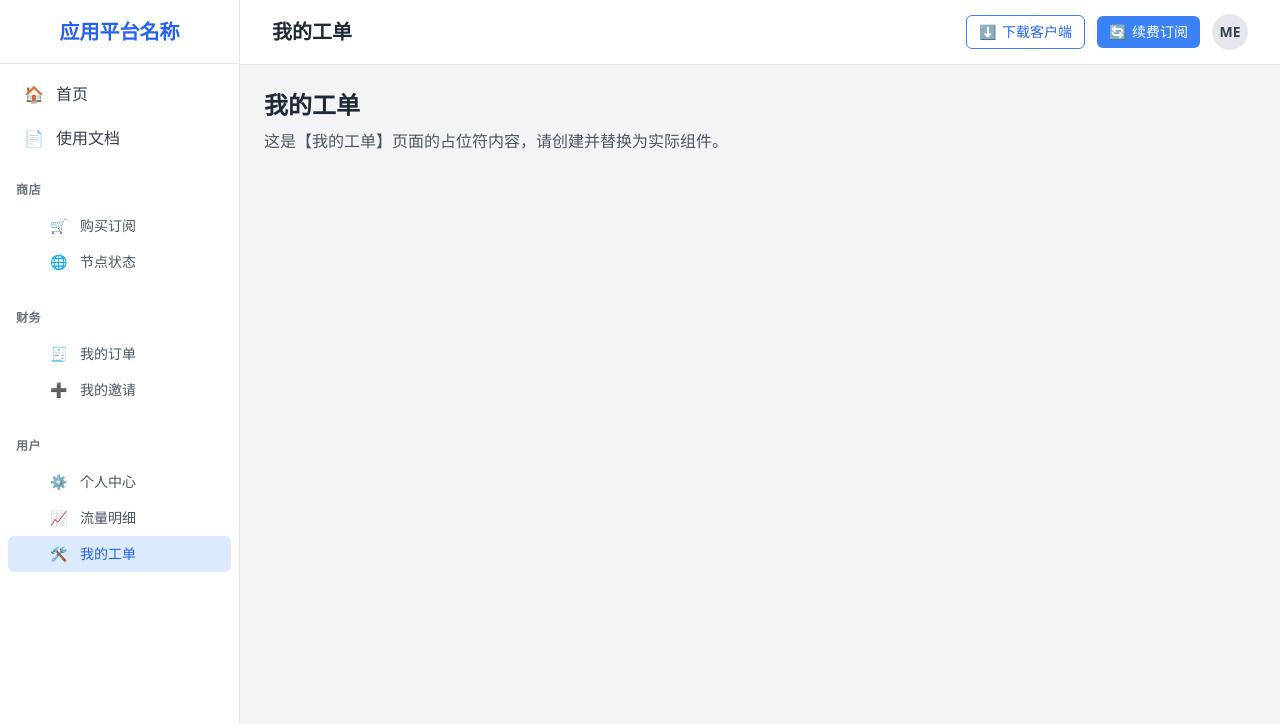
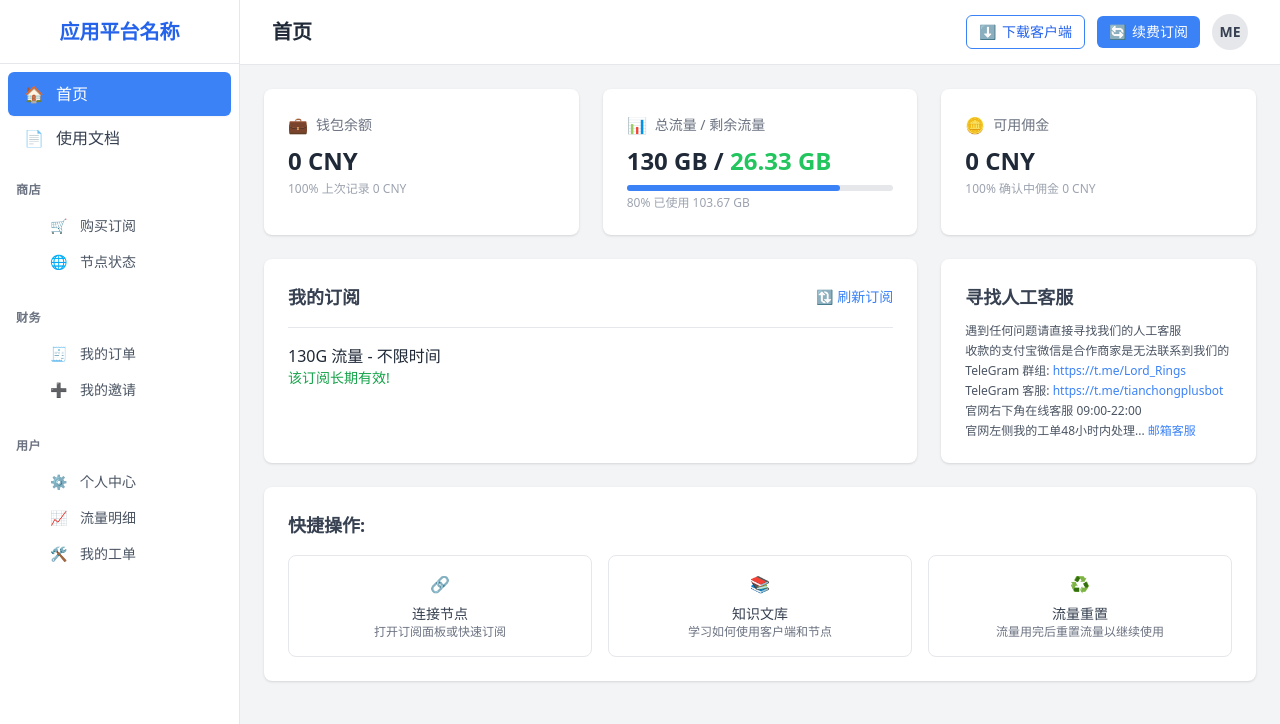
Before and after one commit to PotatoOfficialTeam/page-theme-project, a React (Vite) app: page /dashboard/user/tickets in a window 1280 px wide. Shown: the top 724 px of the page. Built offline with nearby package versions, Linux system fonts and the light colour scheme; sample sign-in values are in the browser's storage.

Commit message:
模拟登录改为真实登录

```diff
--- a/src/components/UserDashboardLayout.tsx
+++ b/src/components/UserDashboardLayout.tsx
@@ -1,6 +1,4 @@
 import React, { useState, useEffect, useRef } from 'react';
-// 1. 导入 react-router-dom 相关组件
-import { Link, Outlet, useLocation, useNavigate } from 'react-router-dom';
 
 // --- 图标占位符 (与之前版本相同) ---
 const HomeIcon = () => <span>🏠</span>;
@@ -19,27 +17,28 @@ const DownloadIcon = () => <span>⬇️</span>;
 const RenewIcon = () => <span>🔄</span>;
 const MenuIcon = () => <span>☰</span>;
 const UserProfileIcon = () => <span className="text-sm font-semibold">ME</span>;
-// WalletIcon, TrafficIcon, CommissionIcon, RefreshIcon, ConnectNodeIcon, KnowledgeBaseIcon, ResetTrafficIcon 已在 HomePageContent 中使用
+const WalletIcon = () => <span>💼</span>;
+const TrafficIcon = () => <span>📊</span>;
+const CommissionIcon = () => <span>🪙</span>;
+const RefreshIcon = () => <span>🔃</span>;
+const ConnectNodeIcon = () => <span>🔗</span>;
+const KnowledgeBaseIcon = () => <span>📚</span>;
+const ResetTrafficIcon = () => <span>♻️</span>;
 const LogoutIcon = () => <span>🚪</span>;
 
-// --- 导航项类型定义 (component 属性不再由此组件直接使用，而是由路由配置使用) ---
+// --- 导航项类型定义 (与之前版本相同) ---
 interface NavItem {
   id: string;
   label: string;
   icon?: React.ReactNode;
-  path: string; // path 现在用于 Link to 和路由匹配
+  path?: string;
   isCategoryLabel?: boolean;
   subItems?: NavItem[];
-  // component?: React.FC; // 这个属性将由 main.tsx 中的路由配置使用
+  component?: React.FC; // 新增: 用于指定该导航项对应的组件
 }
 
-// --- 占位符页面组件定义 (这些组件的实际内容应在各自的文件中) ---
-// 您应该将这些组件移动到各自的文件中，例如 src/pages/HomePageContent.tsx 等
-// 并在这里导入它们，或者直接在 main.tsx 的路由配置中引用它们的文件路径。
-// 为了演示，暂时保留在这里。
-
-const HomePageContent: React.FC = () => {
-  const WalletIcon = () => <span>💼</span>; const TrafficIcon = () => <span>📊</span>; const CommissionIcon = () => <span>🪙</span>; const RefreshIcon = () => <span>🔃</span>; const ConnectNodeIcon = () => <span>🔗</span>; const KnowledgeBaseIcon = () => <span>📚</span>; const ResetTrafficIcon = () => <span>♻️</span>;
+// --- 1. 为每个可导航页面创建占位符组件 ---
+const HomePageContent: React.FC = () => { /* ... (首页内容与之前版本相同，此处省略以减少重复) ... */
   const walletBalance = "0 CNY"; const lastRecord = "0 CNY"; const totalTraffic = "130 GB"; const remainingTraffic = "26.33 GB"; const usedTraffic = "103.67 GB"; const trafficUsagePercentage = 80; const availableCommission = "0 CNY"; const pendingCommission = "0 CNY";
   const subscription = { name: "130G 流量 - 不限时间", status: "该订阅长期有效!" };
   return (
@@ -64,6 +63,8 @@ const HomePageContent: React.FC = () => {
     </div>
   );
 };
+
+// --- 其他页面组件占位符 ---
 const DocsPage: React.FC = () => <div className="p-6"><h1 className="text-2xl font-bold text-gray-800">使用文档</h1><p className="mt-2 text-gray-600">这里是使用文档的内容。</p></div>;
 const PurchaseSubscriptionPage: React.FC = () => <div className="p-6"><h1 className="text-2xl font-bold text-gray-800">购买订阅</h1><p className="mt-2 text-gray-600">这里是购买订阅的选项和流程。</p></div>;
 const NodeStatusPage: React.FC = () => <div className="p-6"><h1 className="text-2xl font-bold text-gray-800">节点状态</h1><p className="mt-2 text-gray-600">这里显示所有节点的状态信息。</p></div>;
@@ -72,36 +73,33 @@ const MyInvitationsPage: React.FC = () => <div className="p-6"><h1 className="te
 const PersonalCenterPage: React.FC = () => <div className="p-6"><h1 className="text-2xl font-bold text-gray-800">个人中心</h1><p className="mt-2 text-gray-600">这里可以修改您的个人信息和设置。</p></div>;
 const TrafficDetailsPage: React.FC = () => <div className="p-6"><h1 className="text-2xl font-bold text-gray-800">流量明细</h1><p className="mt-2 text-gray-600">这里显示您的详细流量使用情况。</p></div>;
 const MyTicketsPage: React.FC = () => <div className="p-6"><h1 className="text-2xl font-bold text-gray-800">我的工单</h1><p className="mt-2 text-gray-600">这里是您提交的工单和处理状态。</p></div>;
-// NotFoundPage 可以在 main.tsx 的路由配置中使用
+const NotFoundPage: React.FC = () => <div className="p-6"><h1 className="text-2xl font-bold text-red-500">404 - 页面未找到</h1><p className="mt-2 text-gray-600">抱歉，您访问的页面不存在。</p></div>;
 
 
-// --- 更新侧边栏导航数据，移除 component 属性，path 用于 Link ---
+// --- 2. 更新侧边栏导航数据，关联组件 ---
 const sidebarNavigation: NavItem[] = [
-  { id: 'home', label: '首页', icon: <HomeIcon />, path: 'home' }, // path 相对于父路由
-  { id: 'docs', label: '使用文档', icon: <DocsIcon />, path: 'docs' },
+  { id: 'home', label: '首页', icon: <HomeIcon />, path: '/dashboard', component: HomePageContent },
+  { id: 'docs', label: '使用文档', icon: <DocsIcon />, path: '/docs', component: DocsPage },
   {
-    id: 'storeCategory', label: '商店', isCategoryLabel: true, path: '', // 分类标签通常没有自己的路径
-    icon: <StoreCategoryIcon />,
+    id: 'storeCategory', label: '商店', isCategoryLabel: true, icon: <StoreCategoryIcon />,
     subItems: [
-      { id: 'purchaseSubscription', label: '购买订阅', icon: <PurchaseSubscriptionIcon />, path: 'store/purchase' },
-      { id: 'nodeStatus', label: '节点状态', icon: <NodeStatusIcon />, path: 'store/status' },
+      { id: 'purchaseSubscription', label: '购买订阅', icon: <PurchaseSubscriptionIcon />, path: '/store/purchase', component: PurchaseSubscriptionPage },
+      { id: 'nodeStatus', label: '节点状态', icon: <NodeStatusIcon />, path: '/store/status', component: NodeStatusPage },
     ],
   },
   {
-    id: 'financeCategory', label: '财务', isCategoryLabel: true, path: '',
-    icon: <FinanceCategoryIcon />,
+    id: 'financeCategory', label: '财务', isCategoryLabel: true, icon: <FinanceCategoryIcon />,
     subItems: [
-      { id: 'myOrders', label: '我的订单', icon: <MyOrdersIcon />, path: 'finance/orders' },
-      { id: 'myInvitations', label: '我的邀请', icon: <MyInvitationsIcon />, path: 'finance/invitations' },
+      { id: 'myOrders', label: '我的订单', icon: <MyOrdersIcon />, path: '/finance/orders', component: MyOrdersPage },
+      { id: 'myInvitations', label: '我的邀请', icon: <MyInvitationsIcon />, path: '/finance/invitations', component: MyInvitationsPage },
     ],
   },
   {
-    id: 'userCategory', label: '用户', isCategoryLabel: true, path: '',
-    icon: <UserCategoryIcon />,
+    id: 'userCategory', label: '用户', isCategoryLabel: true, icon: <UserCategoryIcon />,
     subItems: [
-      { id: 'personalCenter', label: '个人中心', icon: <PersonalCenterIcon />, path: 'user/profile' },
-      { id: 'trafficDetails', label: '流量明细', icon: <TrafficDetailsIcon />, path: 'user/traffic' },
-      { id: 'myTickets', label: '我的工单', icon: <MyTicketsIcon />, path: 'user/tickets' },
+      { id: 'personalCenter', label: '个人中心', icon: <PersonalCenterIcon />, path: '/user/profile', component: PersonalCenterPage },
+      { id: 'trafficDetails', label: '流量明细', icon: <TrafficDetailsIcon />, path: '/user/traffic', component: TrafficDetailsPage },
+      { id: 'myTickets', label: '我的工单', icon: <MyTicketsIcon />, path: '/user/tickets', component: MyTicketsPage },
     ],
   },
 ];
@@ -112,30 +110,10 @@ interface UserDashboardLayoutProps {
 }
 
 const UserDashboardLayout: React.FC<UserDashboardLayoutProps> = ({ onLogout }) => {
-  const location = useLocation(); // 获取当前路由位置
-  const navigate = useNavigate(); // 获取导航函数
+  const [activePageId, setActivePageId] = useState<string>('home');
   const [isSidebarOpen, setIsSidebarOpen] = useState(true);
   const [isUserMenuOpen, setIsUserMenuOpen] = useState(false);
   const userMenuRef = useRef<HTMLDivElement>(null);
-
-  // 根据当前路径确定激活的导航项ID
-  const getActivePageIdFromPath = (pathname: string) => {
-    // 假设 UserDashboardLayout 挂载在 /dashboard 路径下
-    // 那么 pathname 会是 /dashboard/home, /dashboard/docs 等
-    const relativePath = pathname.startsWith('/dashboard/') ? pathname.substring('/dashboard/'.length) : pathname;
-
-    for (const item of sidebarNavigation) {
-      if (item.path === relativePath && !item.isCategoryLabel) return item.id;
-      if (item.subItems) {
-        for (const subItem of item.subItems) {
-          if (subItem.path === relativePath) return subItem.id;
-        }
-      }
-    }
-    return 'home'; // 默认返回 home
-  };
-  const activePageId = getActivePageIdFromPath(location.pathname);
-
 
   useEffect(() => {
     const handleClickOutside = (event: MouseEvent) => {
@@ -147,51 +125,31 @@ const UserDashboardLayout: React.FC<UserDashboardLayoutProps> = ({ onLogout }) =
     return () => { document.removeEventListener('mousedown', handleClickOutside); };
   }, []);
 
-  const handleSidebarLinkClick = () => {
-    if (window.innerWidth < 768) { // 如果是小屏幕，点击链接后关闭侧边栏
-       setIsSidebarOpen(false);
+  const handleNavClick = (item: NavItem) => {
+    if (!item.isCategoryLabel && item.path) {
+      setActivePageId(item.id);
+      if (window.innerWidth < 768 && !item.subItems) {
+         setIsSidebarOpen(false);
+      }
     }
   };
 
-  const renderNavMenuItems = (items: NavItem[]) => {
+  const renderNavMenuItems = (items: NavItem[]) => { /* ... (与之前版本相同，此处省略) ... */
     return items.map(item => (
       <React.Fragment key={item.id}>
         {item.isCategoryLabel ? (
           <div className="px-4 pt-4 pb-1"><span className="text-xs font-semibold text-gray-500 uppercase tracking-wider">{item.label}</span></div>
         ) : (
-          // 2. 使用 Link 组件进行导航
-          <Link
-            to={item.path} // 使用 item.path 作为链接目标
-            onClick={handleSidebarLinkClick}
-            className={`flex items-center py-2.5 px-4 cursor-pointer transition-colors rounded-md mx-2
-              ${activePageId === item.id
-                ? 'bg-blue-500 text-white font-medium shadow-sm'
-                : 'text-gray-700 hover:bg-gray-100 hover:text-gray-800'
-              }
-            `}
-          >
-            <span className="mr-3 w-5 flex items-center justify-center">{item.icon}</span>
-            <span>{item.label}</span>
-          </Link>
+          <div onClick={() => handleNavClick(item)} className={`flex items-center py-2.5 px-4 cursor-pointer transition-colors rounded-md mx-2 ${activePageId === item.id ? 'bg-blue-500 text-white font-medium shadow-sm' : 'text-gray-700 hover:bg-gray-100 hover:text-gray-800'}`}>
+            <span className="mr-3 w-5 flex items-center justify-center">{item.icon}</span><span>{item.label}</span>
+          </div>
         )}
         {item.isCategoryLabel && item.subItems && (
           <div className="mt-1 mb-2">
             {item.subItems.map(subItem => (
-              // 2. 子项也使用 Link 组件
-              <Link
-                key={subItem.id}
-                to={subItem.path} // 使用 subItem.path
-                onClick={handleSidebarLinkClick}
-                className={`flex items-center py-2 pl-10 pr-4 cursor-pointer transition-colors rounded-md mx-2 text-sm
-                  ${activePageId === subItem.id
-                    ? 'bg-blue-100 text-blue-600 font-medium'
-                    : 'text-gray-600 hover:bg-gray-50 hover:text-gray-800'
-                  }
-                `}
-              >
-                <span className="mr-3 w-5 flex items-center justify-center">{subItem.icon}</span>
-                <span>{subItem.label}</span>
-              </Link>
+              <div key={subItem.id} onClick={() => handleNavClick(subItem)} className={`flex items-center py-2 pl-10 pr-4 cursor-pointer transition-colors rounded-md mx-2 text-sm ${activePageId === subItem.id ? 'bg-blue-100 text-blue-600 font-medium' : 'text-gray-600 hover:bg-gray-50 hover:text-gray-800'}`}>
+                <span className="mr-3 w-5 flex items-center justify-center">{subItem.icon}</span><span>{subItem.label}</span>
+              </div>
             ))}
           </div>
         )}
@@ -199,36 +157,46 @@ const UserDashboardLayout: React.FC<UserDashboardLayoutProps> = ({ onLogout }) =
     ));
   };
 
-  const getCurrentPageLabel = () => {
-    for (const item of sidebarNavigation) {
-      if (item.id === activePageId && !item.isCategoryLabel) return item.label;
+  const findCurrentPageData = (items: NavItem[], id: string): NavItem | undefined => {
+    for (const item of items) {
+      if (item.id === id && item.component) return item; // 只返回有组件的项
       if (item.subItems) {
-        for (const subItem of item.subItems) {
-          if (subItem.id === activePageId) return subItem.label;
-        }
+        const foundInSub = findCurrentPageData(item.subItems, id);
+        if (foundInSub && foundInSub.component) return foundInSub;
       }
     }
-    return sidebarNavigation.find(item => item.id === 'home')?.label || '仪表盘';
+    return undefined;
   };
-  const currentPageLabel = getCurrentPageLabel();
+
+  // 3. 渲染当前激活页面的组件
+  const renderActivePageComponent = () => {
+    const currentPageData = findCurrentPageData(sidebarNavigation, activePageId);
+    if (currentPageData && currentPageData.component) {
+      const PageComponent = currentPageData.component;
+      return <PageComponent />;
+    }
+    // 如果找不到对应组件或当前是分类标签，可以显示首页或一个默认/404页面
+    const homePageData = sidebarNavigation.find(item => item.id === 'home');
+    if (homePageData && homePageData.component){
+        const HomePage = homePageData.component;
+        return <HomePage/>; // 默认或回退到首页
+    }
+    return <NotFoundPage />; // 或者一个更通用的错误/占位组件
+  };
+
+  const currentPageLabel = findCurrentPageData(sidebarNavigation, activePageId)?.label || sidebarNavigation.find(item => item.id === 'home')?.label || '仪表盘';
+
 
   const handleLogoutClick = () => {
     setIsUserMenuOpen(false);
     if (onLogout) onLogout();
-    else {
-      console.warn("onLogout prop not provided to UserDashboardLayout");
-      // 默认客户端退出逻辑 (示例)
-      localStorage.removeItem('userToken'); // 清除 token
-      navigate('/login'); // 跳转到登录页
-    }
+    else console.warn("onLogout prop not provided to UserDashboardLayout");
   };
 
   return (
     <div className="flex h-screen bg-gray-100 font-sans">
       <aside className={` ${isSidebarOpen ? 'translate-x-0' : '-translate-x-full'} fixed inset-y-0 left-0 z-30 w-60 bg-white shadow-lg transform transition-transform duration-300 ease-in-out md:relative md:translate-x-0 md:shadow-none md:border-r md:border-gray-200 flex flex-col`}>
-        <div className="flex items-center justify-center h-16 border-b border-gray-200 px-4">
-          <Link to="home" className="text-xl font-bold text-blue-600 whitespace-nowrap overflow-hidden overflow-ellipsis">应用平台名称</Link>
-        </div>
+        <div className="flex items-center justify-center h-16 border-b border-gray-200 px-4"><span className="text-xl font-bold text-blue-600 whitespace-nowrap overflow-hidden overflow-ellipsis">应用平台名称</span></div>
         <nav className="pt-2 pb-4 flex-grow overflow-y-auto">{renderNavMenuItems(sidebarNavigation)}</nav>
       </aside>
 
@@ -255,9 +223,9 @@ const UserDashboardLayout: React.FC<UserDashboardLayoutProps> = ({ onLogout }) =
             </div>
           </div>
         </header>
-        {/* 3. 使用 Outlet 渲染子路由对应的组件 */}
-        <main className="flex-1 overflow-x-hidden overflow-y-auto bg-gray-100 p-0"> {/* 移除内边距，让子页面组件自己控制 */}
-          <Outlet />
+        {/* 4. 修改 main 区域以渲染动态组件 */}
+        <main className="flex-1 overflow-x-hidden overflow-y-auto bg-gray-100">
+          {renderActivePageComponent()}
         </main>
       </div>
     </div>
@@ -265,66 +233,3 @@ const UserDashboardLayout: React.FC<UserDashboardLayoutProps> = ({ onLogout }) =
 };
 
 export default UserDashboardLayout;
-
-// --- 如何在您的应用中使用 (main.tsx 示例) ---
-// import React from 'react';
-// import ReactDOM from 'react-dom/client';
-// import { BrowserRouter, Routes, Route, Navigate } from 'react-router-dom';
-// import AuthLayoutWithMyDesign from './components/AuthLayoutWithMyDesign';
-// import UserDashboardLayout from './components/UserDashboardLayout';
-
-// // 导入所有页面组件
-// import { HomePageContent, DocsPage, PurchaseSubscriptionPage, NodeStatusPage, MyOrdersPage, MyInvitationsPage, PersonalCenterPage, TrafficDetailsPage, MyTicketsPage } from './components/UserDashboardLayout'; // 或者从各自文件导入
-// const NotFoundPage = () => <div className="p-6"><h1 className="text-2xl font-bold text-red-500">404 - 页面未找到</h1><p>抱歉，您访问的页面不存在。</p></div>;
-
-
-// const AppRouter: React.FC = () => {
-//   const [isAuthenticated, setIsAuthenticated] = React.useState<boolean>(!!localStorage.getItem('userToken'));
-//   const navigate = useNavigate(); // 在 BrowserRouter 内部使用
-
-//   const handleLoginSuccess = (token: string) => {
-//     localStorage.setItem('userToken', token);
-//     setIsAuthenticated(true);
-//     navigate('/dashboard/home'); // 登录后跳转到仪表盘首页
-//   };
-
-//   const handleLogout = () => {
-//     localStorage.removeItem('userToken');
-//     setIsAuthenticated(false);
-//     navigate('/login'); // 退出后跳转到登录页
-//   };
-
-//   return (
-//     <Routes>
-//       <Route path="/login" element={isAuthenticated ? <Navigate to="/dashboard/home" replace /> : <AuthLayoutWithMyDesign onUserAuthenticated={handleLoginSuccess} />} />
-//       <Route path="/dashboard" element={isAuthenticated ? <UserDashboardLayout onLogout={handleLogout} /> : <Navigate to="/login" replace />}>
-//         {/* 定义 UserDashboardLayout 的子路由 */}
-//         <Route index element={<Navigate to="home" replace />} /> {/* /dashboard 默认重定向到 /dashboard/home */}
-//         <Route path="home" element={<HomePageContent />} />
-//         <Route path="docs" element={<DocsPage />} />
-//         <Route path="store/purchase" element={<PurchaseSubscriptionPage />} />
-//         <Route path="store/status" element={<NodeStatusPage />} />
-//         <Route path="finance/orders" element={<MyOrdersPage />} />
-//         <Route path="finance/invitations" element={<MyInvitationsPage />} />
-//         <Route path="user/profile" element={<PersonalCenterPage />} />
-//         <Route path="user/traffic" element={<TrafficDetailsPage />} />
-//         <Route path="user/tickets" element={<MyTicketsPage />} />
-//         <Route path="*" element={<NotFoundPage />} /> {/* 仪表盘内部的404 */}
-//       </Route>
-//       <Route path="/" element={<Navigate to={isAuthenticated ? "/dashboard/home" : "/login"} replace />} />
-//       <Route path="*" element={<NotFoundPage />} /> {/* 应用全局的404 */}
-//     </Routes>
-//   );
-// };
-
-// const MainApp = () => (
-//   <BrowserRouter>
-//     <AppRouter />
-//   </BrowserRouter>
-// );
-
-// ReactDOM.createRoot(document.getElementById('root')!).render(
-//   <React.StrictMode>
-//     <MainApp />
-//   </React.StrictMode>,
-// );
```
Also changed, not shown: src/components/LoginForm.tsx (+41 -19 lines).
